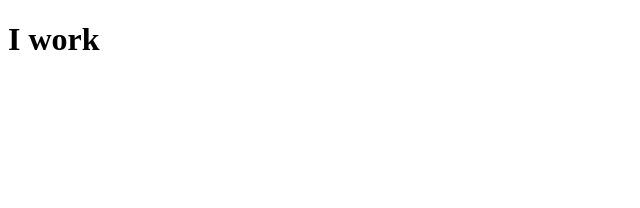
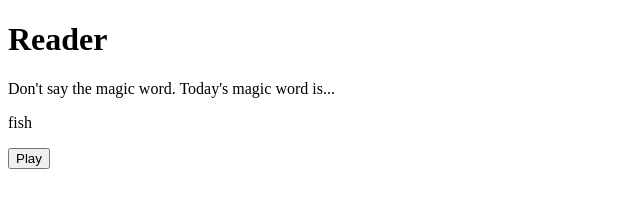
Before and after one commit to eandy5000/basic_tts, a website: page public/index.html in a window 1280 px wide. Shown: the whole page, without its empty margins (0-640 px from the left). Drawn offline with Linux system fonts and the light colour scheme.

Commit message:
added file structure

```diff
--- a/public/index.html
+++ b/public/index.html
@@ -5,6 +5,12 @@
     <title>Document</title>
 </head>
 <body>
-     <h1>I work</h1>
+     <h1>Reader</h1>
+     <div class="talk">
+         <p>Don't say the magic word. Today's magic word is...</p>
+         <p class="tts" speech="magic word">fish</p>
+     </div>
+     <button class="player">Play</button>
+     <script src="./scripts/speech.js"></script>
 </body>
 </html>
--- /dev/null
+++ b/public/scripts/speech.js
@@ -0,0 +1,4 @@
+var div = document.querySelector(".talk")
+var but = document.querySelector("player")
+
+console.log(div)
```
